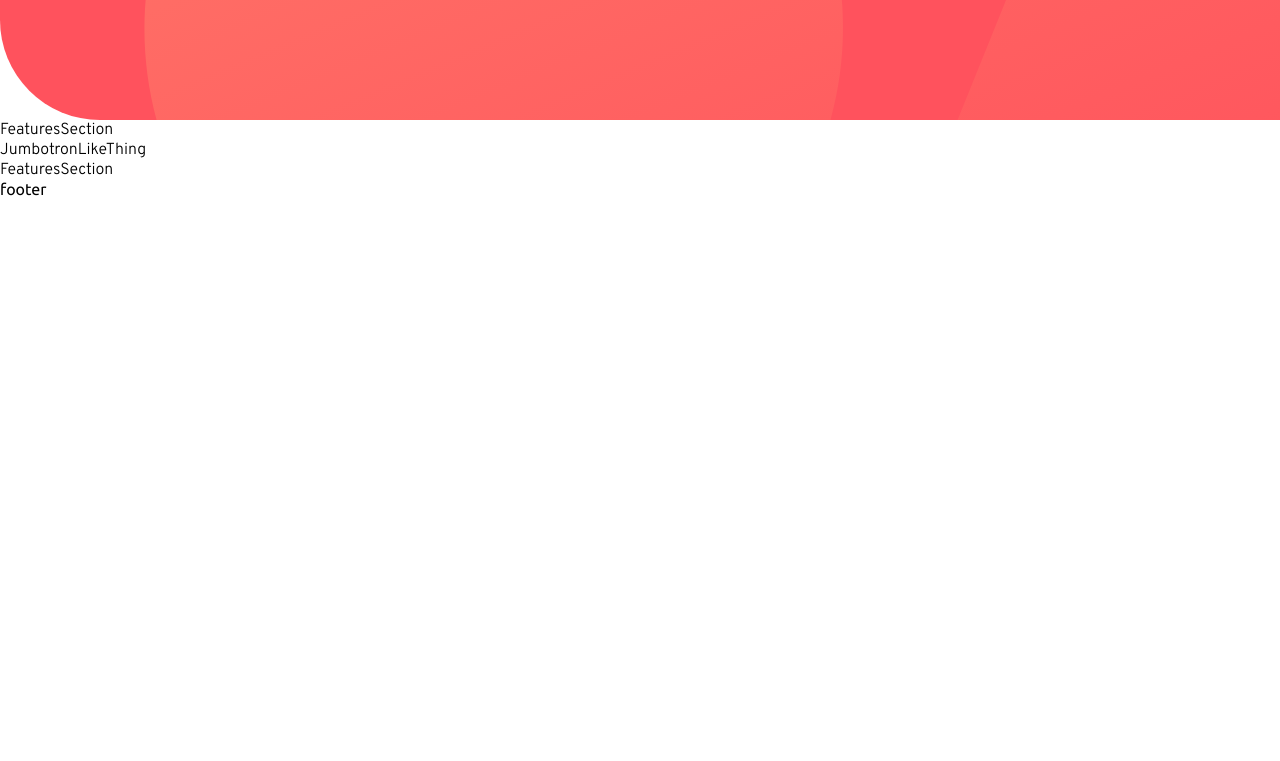
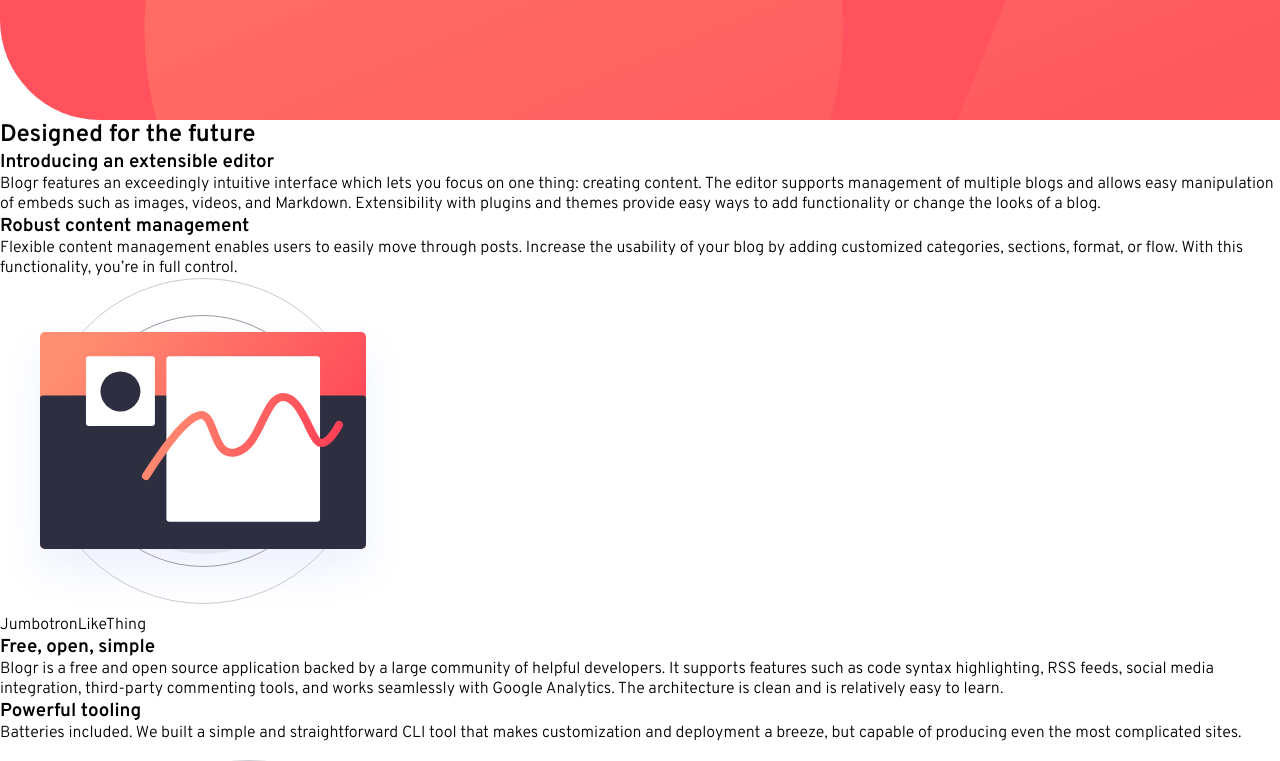
Before and after one commit to manikagnish/blogr-landing-page, a React (Create React App) app: page / in a window 1280 px wide. Shown: the part 520-1281 px from the top of the page. Before the commit the page ends 800 px from the top, so only its background shows below. Built offline with nearby package versions, Linux system fonts and the light colour scheme.

Commit message:
added features section section

```diff
--- a/src/App.js
+++ b/src/App.js
@@ -3,13 +3,39 @@ import Footer from "./components/Footer";
 import FeatureSection from "./components/FeatureSection";
 import JumbotronLikeThing from "./components/JumbotronLikeThing";
 
+import editorVector from "./images/illustration-editor-mobile.svg";
+import laptopVector from "./images/illustration-laptop-mobile.svg";
+
 function App() {
   return (
     <div>
       <HeroSection />
-      <FeatureSection />
+      <FeatureSection
+        illustration={editorVector}
+        altText="editor illustration"
+        mainHeading="Designed for the future"
+        heading1="Introducing an extensible editor"
+        heading2="Robust content management"
+        para1="Blogr features an exceedingly intuitive interface which lets you focus on one thing: creating content.
+        The editor supports management of multiple blogs and allows easy manipulation of embeds such as images,
+        videos, and Markdown. Extensibility with plugins and themes provide easy ways to add functionality or
+        change the looks of a blog."
+        para2="Flexible content management enables users to easily move through posts. Increase the usability of your blog
+        by adding customized categories, sections, format, or flow. With this functionality, you’re in full control."
+      />
       <JumbotronLikeThing />
-      <FeatureSection />
+      <FeatureSection
+        illustration={laptopVector}
+        heading1="Free, open, simple"
+        heading2="Powerful tooling"
+        para1="Blogr is a free and open source application backed by a large community of helpful developers. It supports
+        features such as code syntax highlighting, RSS feeds, social media integration, third-party commenting tools,
+        and works seamlessly with Google Analytics. The architecture is clean and is relatively easy to learn."
+        para2="Batteries included. We built a simple and straightforward CLI tool that makes customization and deployment a breeze, but
+        capable of producing even the most complicated sites.
+      "
+        altText="laptop illustration"
+      />
       <Footer />
     </div>
   );
--- a/src/components/FeatureSection.jsx
+++ b/src/components/FeatureSection.jsx
@@ -1,5 +1,22 @@
-function FeaturesSection() {
-  return <div>FeaturesSection</div>;
+function FeaturesSection({
+  mainHeading,
+  heading1,
+  heading2,
+  para1,
+  para2,
+  illustration,
+  altText,
+}) {
+  return (
+    <section>
+      <h2>{mainHeading}</h2>
+      <h3>{heading1}</h3>
+      <p>{para1}</p>
+      <h3>{heading2}</h3>
+      <p>{para2}</p>
+      <img src={illustration} alt={altText} />
+    </section>
+  );
 }
 
 export default FeaturesSection;
--- a/src/components/Navbar.jsx
+++ b/src/components/Navbar.jsx
@@ -41,11 +41,11 @@ export default function Navbar() {
               icon={screenWidth > 700 ? iconLight : iconDark}
               name="Product"
             >
-              <DropdownListItem listItem="Product1" />
-              <DropdownListItem listItem="Product2" />
-              <DropdownListItem listItem="Product3" />
-              <DropdownListItem listItem="Product4" />
-              <DropdownListItem listItem="Product5" />
+              <DropdownListItem listItem="Overview" />
+              <DropdownListItem listItem="Pricing" />
+              <DropdownListItem listItem="Marketplace" />
+              <DropdownListItem listItem="Features" />
+              <DropdownListItem listItem="Integrations" />
             </NavItem>
 
             <NavItem
@@ -53,9 +53,10 @@ export default function Navbar() {
               icon={screenWidth > 700 ? iconLight : iconDark}
               name="Company"
             >
-              <DropdownListItem listItem="Company1" />
-              <DropdownListItem listItem="Company2" />
-              <DropdownListItem listItem="Company3" />
+              <DropdownListItem listItem="About" />
+              <DropdownListItem listItem="Team" />
+              <DropdownListItem listItem="Blog" />
+              <DropdownListItem listItem="Careers" />
             </NavItem>
 
             <NavItem
--- a/src/scss/base/base.scss
+++ b/src/scss/base/base.scss
@@ -7,6 +7,7 @@
   --clr-grayish-blue: hsl(240, 2%, 79%);
   --clr-grayish-blue-dark: hsl(207, 13%, 34%);
   --clr-black-blue: hsl(240, 10%, 16%);
+  --clr-black: hsl(0, 0%, 0%);
 
   --clr-grad-red-light: hsl(13, 100%, 72%);
   --clr-grad-red: hsl(353, 100%, 62%);
```
